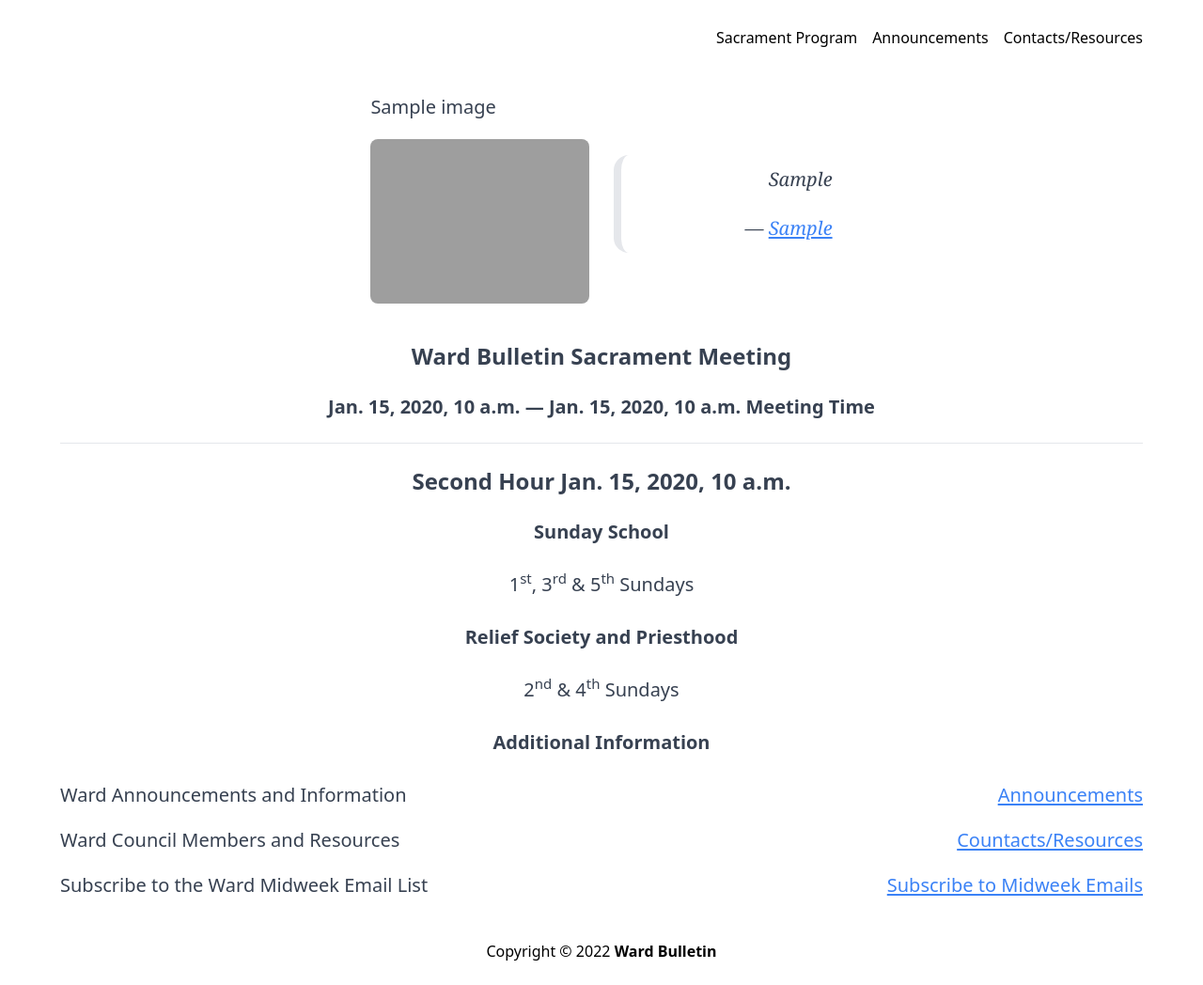
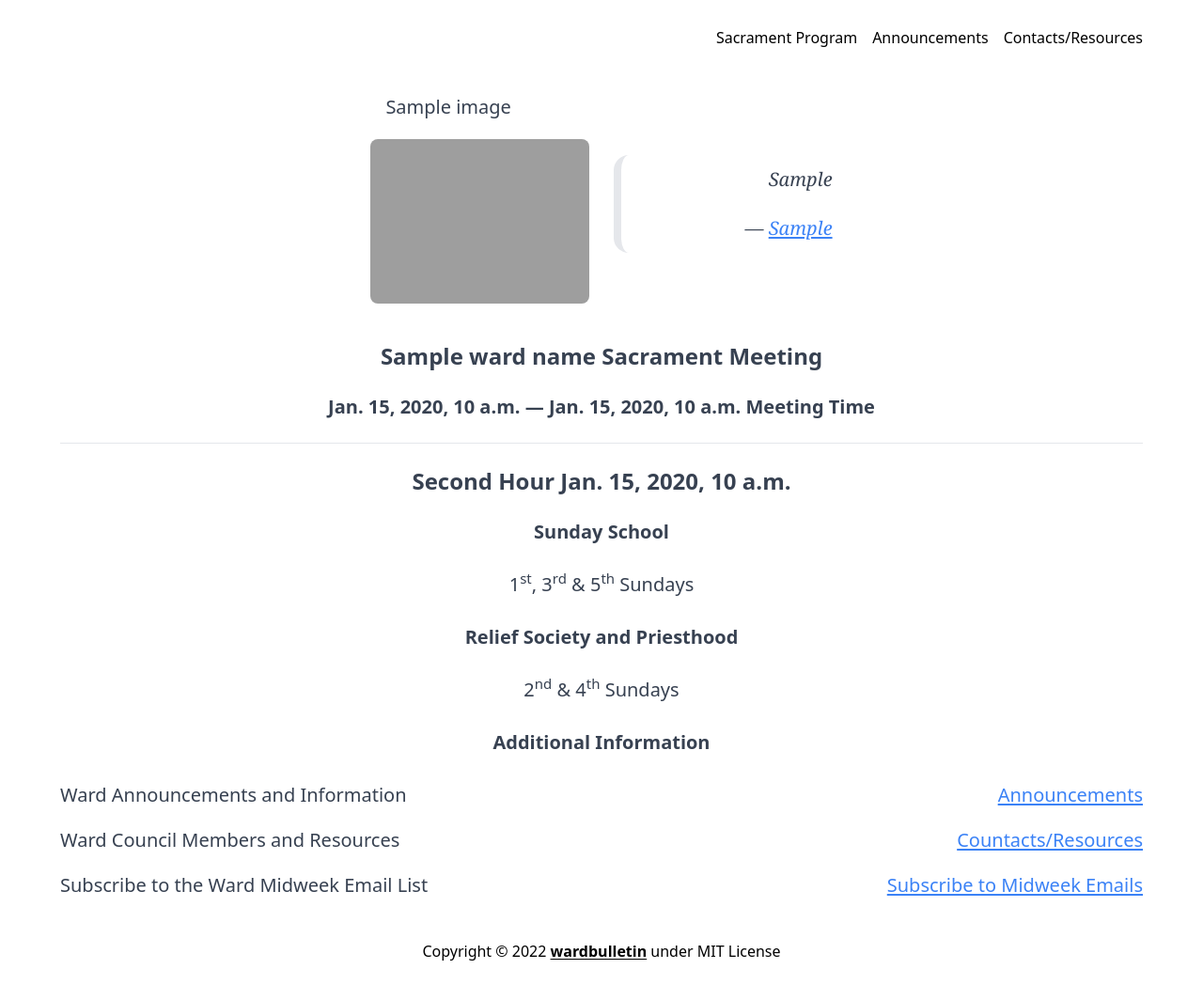
Before and after one commit to DeeeeLAN/wardbulletin, a Django app: template wardbulletin/main/templates/main/index.html in a window 1280 px wide. Shown: the whole page at 94% size. Run offline with Django 4.2, Linux system fonts and the light colour scheme; tables that the repository leaves empty hold one stand-in row (values such as "Sample post"); the template is opened without the code that fills it: values that come from a table or form of the project are taken from there, most other values are stand-ins (such as "Sample title", 1, 10 or a date in 2020); grey boxes are pictures that could not be loaded.

Commit message:
Fixes - Add "ward name" field to general settings - Fix page title - Fix logo layout and scaling - Update copyright notice - Fix minor layout issue with entries - Add .env.example - Work on README - split requirements.txt into develop and deploy versions

```diff
--- /dev/null
+++ b/requirements-deploy.txt
@@ -0,0 +1 @@
+pipenv==2022.10.25
--- a/requirements.txt
+++ b/requirements-developer.txt
@@ -1,3 +1,2 @@
-pipenv==2022.10.25
 pylint==2.15.5
 pylint-django==2.5.3
--- a/wardbulletin/main/admin.py
+++ b/wardbulletin/main/admin.py
@@ -10,11 +10,13 @@ from .actions import make_enabled, make_disabled, make_inverted, change_bulletin
 class GeneralSettingsAdmin(DjangoSingletonModelAdmin):
 	'''General Settings Admin Interface'''
 	fields = [
+		'ward_name',
 		'theme_color',
 		'logo_path',
 		'photos_path',
 	]
 	list_display = (
+		'ward_name',
 		'theme_color',
 		'logo_path',
 		'photos_path',
--- a/wardbulletin/main/models.py
+++ b/wardbulletin/main/models.py
@@ -59,6 +59,7 @@ class GeneralSettings(models.Model):
 		(ROSE, 'Rose'),
 	]
 
+	ward_name = models.CharField(max_length=128, help_text="Required. It will display at the top of the main page.")
 	theme_color = models.PositiveSmallIntegerField(default=BROWN, choices=COLOR_CHOICES, help_text="Website Theme Color")
 	logo_path = models.FilePathField(
 		path=str(settings.BASE_DIR.parent / 'main' / 'static' / 'main' / 'images'),
--- a/wardbulletin/main/static/main/dist.css
+++ b/wardbulletin/main/static/main/dist.css
@@ -1212,6 +1212,10 @@ video {
   top: 2rem;
 }
 
+.m-auto {
+  margin: auto;
+}
+
 .mx-auto {
   margin-left: auto;
   margin-right: auto;
@@ -2188,6 +2192,10 @@ video {
   padding: 1rem;
 }
 
+.p-1 {
+  padding: 0.25rem;
+}
+
 .py-1 {
   padding-top: 0.25rem;
   padding-bottom: 0.25rem;
@@ -2206,6 +2214,11 @@ video {
 .py-2 {
   padding-top: 0.5rem;
   padding-bottom: 0.5rem;
+}
+
+.py-4 {
+  padding-top: 1rem;
+  padding-bottom: 1rem;
 }
 
 .pt-8 {
@@ -2772,6 +2785,10 @@ video {
 
   .sm\:flex-row {
     flex-direction: row;
+  }
+
+  .sm\:items-center {
+    align-items: center;
   }
 
   .sm\:divide-x > :not([hidden]) ~ :not([hidden]) {
--- a/wardbulletin/main/templates/main/announcements.html
+++ b/wardbulletin/main/templates/main/announcements.html
@@ -1,5 +1,7 @@
 {% extends "main/base.html" %}
 {% load static %}
+
+{% block title %}Announcements | {{ ward_name }}{% endblock %}
 
 {% block content %}
 <div class="w-full p-4 pt-8">
--- a/wardbulletin/main/templates/main/base.html
+++ b/wardbulletin/main/templates/main/base.html
@@ -4,19 +4,19 @@
   <head>
     <meta charset="utf-8" />
     <meta name="viewport" content="width=device-width, initial-scale=1.0" />
-    <title>{% block title %}Ward Bulletin{% endblock %}</title>
+    <title>{% block title %}{{ ward_name }}{% endblock %}</title>
     <link href="{% static 'main/dist.css' %}" rel="stylesheet" type="text/css" />
     <link rel="shortcut icon" type="image/png" href="{% static 'main/favicon.ico' %}" />
     <meta name="theme-color" content="#eaddd7" />
   </head>
   <body class="bg-{{ theme_color }}-50">
 
-    <div class="bg-{{ theme_color }}-200 w-full py-1 px-4 h-20">
+    <div class="bg-{{ theme_color }}-200 w-full px-4">
       <div class="container mx-auto max-w-6xl h-full flex flex-row items-center justify-between gap-4 md:max-w-[90vw]">
-        <div class="max-h-full">
+        <div class="h-20 py-1">
           <a class="" href="{% url 'index' %}">
             {% if logo %}
-            <img class="object-scale-down" src="{% static logo %}" alt="Logo" />
+            <img class="object-scale-down max-h-full m-auto" src="{% static logo %}" alt="Logo" />
             {% endif %}
           </a>
         </div>
@@ -61,7 +61,7 @@
     <div class="bg-{{ theme_color }}-800 w-full py-6 px-4">
       <div class="w-full flex flex-row items-center justify-center gap-4">
         <span class="text-{{ theme_color }}-50">
-          Copyright &copy; 2022 <span class="font-bold">Ward Bulletin</span>
+          Copyright &copy; 2022 <a class="underline underline-offset-2" href="https://github.com/DeeeeLAN/wardbulletin"><span class="font-bold">wardbulletin</span></a> under MIT License
         </span>
       </div>
     </div>
--- a/wardbulletin/main/templates/main/contacts-resources.html
+++ b/wardbulletin/main/templates/main/contacts-resources.html
@@ -1,5 +1,7 @@
 {% extends "main/base.html" %}
 {% load static %}
+
+{% block title %}Contacts/Resources | {{ ward_name }}{% endblock %}
 
 {% block content %}
 <div class="w-full p-4 pt-8">
--- a/wardbulletin/main/templates/main/entry_list.html
+++ b/wardbulletin/main/templates/main/entry_list.html
@@ -7,7 +7,7 @@
     {% else %}
     <div class="w-full flex flex-row justify-between items-center">
       <div class="max-w-[45%]">{{ entry.title|safe }}</div>
-      <div class="max-w-[45%] text-right flex flex-col sm:flex-row justify-end items-center gap-x-2 sm:divide-x divide-brown-800 divide-solid">
+      <div class="max-w-[45%] text-right flex flex-col sm:flex-row sm:items-center justify-end gap-x-2 sm:divide-x divide-brown-800 divide-solid">
         {% if not entry.url %}
         <div class="">{{ entry.value|safe }}</div>
         {% else %}
--- a/wardbulletin/main/templates/main/index.html
+++ b/wardbulletin/main/templates/main/index.html
@@ -1,14 +1,15 @@
 {% extends "main/base.html" %}
 {% load static %}
+
+{% block title %}Bulletin | {{ ward_name }}{% endblock %}
 
 {% block content %}
 <div class="w-full p-4">
   <div class="container mx-auto max-w-100vw md:max-w-[90vw] xl:max-w-6xl flex flex-col gap-6 items-center prose lg:prose-xl prose-{{ theme_color }} prose-a:text-blue-500">
-    <!-- <div class="prose lg:prose-xl prose-{{ theme_color }} prose-a:text-blue-500 w-full mx-auto xl:max-w-6xl flex flex-col gap-6 items-center"> -->
     <div class="flex flex-col sm:flex-row justify-around">
       {% if image %}
       <div class="flex flex-col sm:w-[45%]">
-        <div class="bg-{{ theme_color }}-400 w-full rounded-lg text-{{ theme_color }}-900">{{image.name}}</div>
+        <div class="bg-{{ theme_color }}-400 w-full pl-4 rounded-lg text-{{ theme_color }}-900">{{image.name}}</div>
         <div class="not-prose">
           <img class="rounded-lg object-scale-down my-4" src="{% static image.path %}" alt="{{ image.name }}" />
         </div>
@@ -27,7 +28,7 @@
       </div>
       {% endif %}
     </div>
-    <div class="font-bold text-2xl text-center">Ward Bulletin Sacrament Meeting</div>
+    <div class="font-bold text-2xl text-center">{{ ward_name }} Sacrament Meeting</div>
     {% if meeting_date and first_hour_meeting_time %}
     <div class="font-bold text-xl text-center">{{ meeting_date }} &mdash; {{ first_hour_meeting_time }} Meeting Time</div>
     {% elif meeting_date %}
--- a/wardbulletin/main/views.py
+++ b/wardbulletin/main/views.py
@@ -10,6 +10,7 @@ from .models import GeneralSettings, MeetingTime, BulletinGroup, Quote, Announce
 def get_default_context():
 	gs = GeneralSettings.objects.first()
 	if gs:
+		ward_name = gs.ward_name
 		theme_color = gs.get_theme_color_display().lower()  # type: ignore
 		logo_path = Path(gs.logo_path)
 		if not logo_path.exists() or not logo_path.is_file():
@@ -17,12 +18,14 @@ def get_default_context():
 		else:
 			logo_path = logo_path.relative_to(settings.BASE_DIR.parent / 'main' / 'static')
 	else:
+		ward_name = 'Ward Bulletin'
 		theme_color = 'brown'
 		logo_path = ''
 
 	return {
+		'ward_name': ward_name,
 		'logo': logo_path,
-		'theme_color': theme_color,
+		'theme_color': theme_color
 	}
 
 # Create your views here.
```
Also changed, not shown: README.md, wardbulletin/main/migrations/0027_generalsettings_ward_name.py (added), 2 other files.
